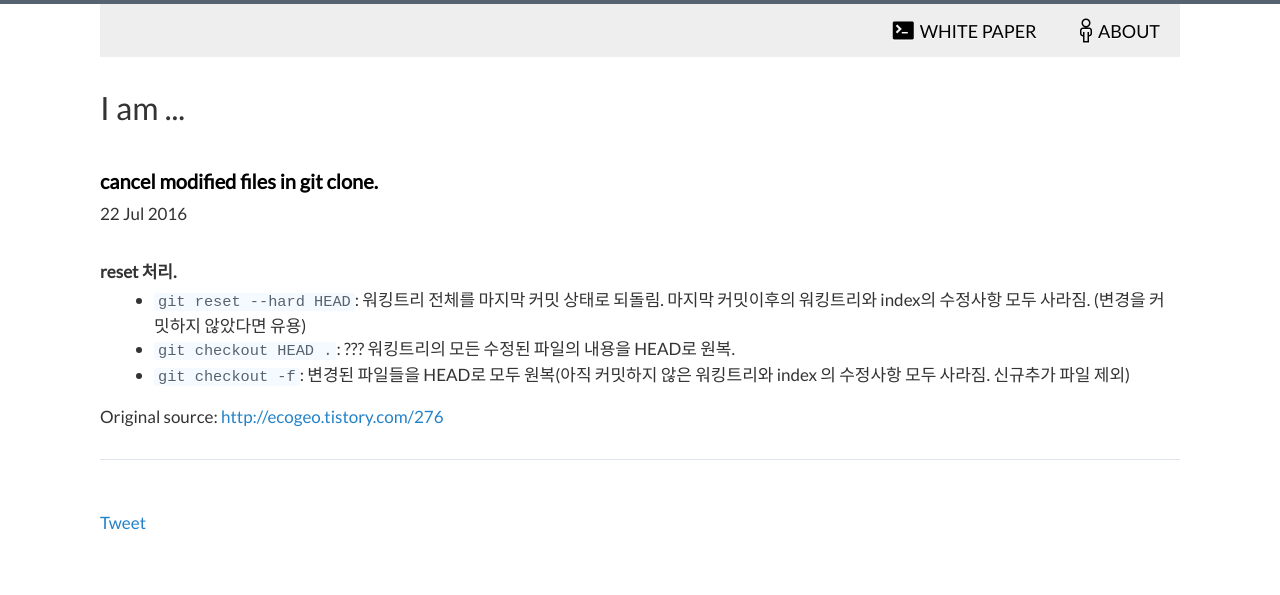
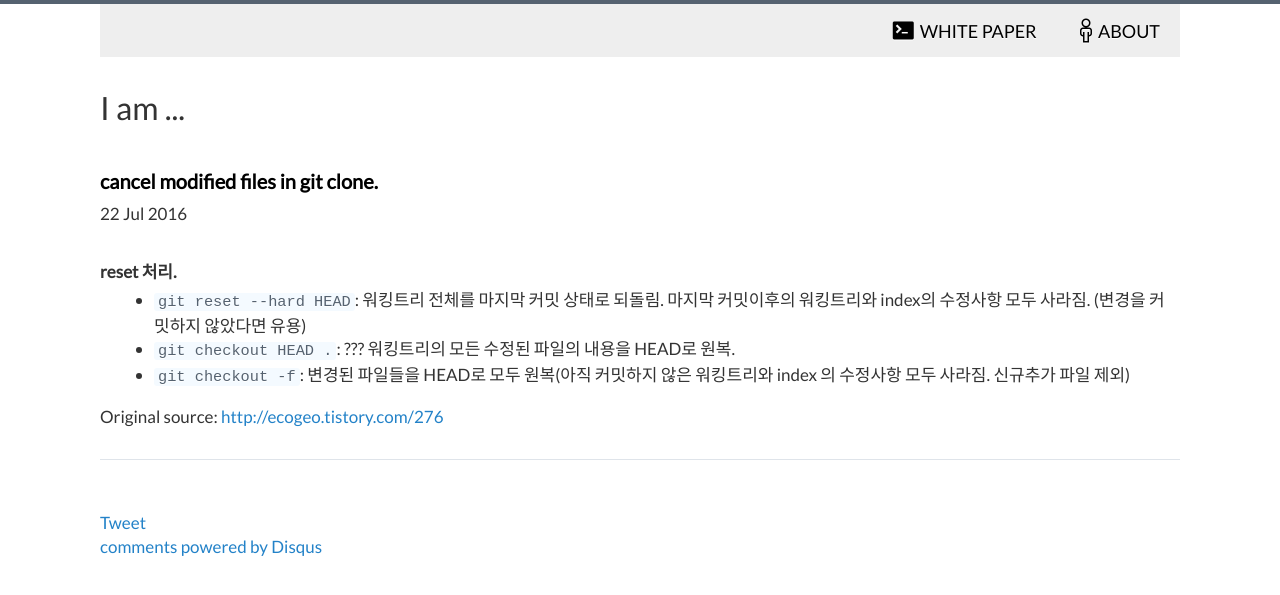
Before and after one commit to typeon/typeon.github.io, a Jekyll site: the page built from _posts/2016-07-22-cancel-modified-files-in-git.markdown, in a window 1280 px wide. Shown: the top 595 px of the page. Built offline with Jekyll 4.4.1, drawn with Linux system fonts in a browser that asks for light colours; Markdown is read by kramdown in place of the engine named in the settings; comment, search, counter and statistics services are not loaded; some of the changed lines change nothing that is shown.

Commit message:
disqus 첨부함. markdown -> kramdown으로 변경함.

```diff
--- a/_config.yml
+++ b/_config.yml
@@ -1,12 +1,12 @@
 name: TYPEON
-markdown: redcarpet
+markdown: kramdown
 highlighter: true
 url:
 paginate: 8
 description:     South Korean Linux Server Programmer
 intro: I am ...
 logo:             logo.png
-disqus_shortname:
+disqus_shortname: typeon-github-io
 # url: http://gotchacode.com
 #Comment out url when working locally to resolve base urls correctly
 #url:
@@ -31,4 +31,4 @@
 
 # Links to include in top navigation
 # For external links add external: true
-gems: [jekyll-paginate, redcarpet]
+gems: [jekyll-paginate]
```
